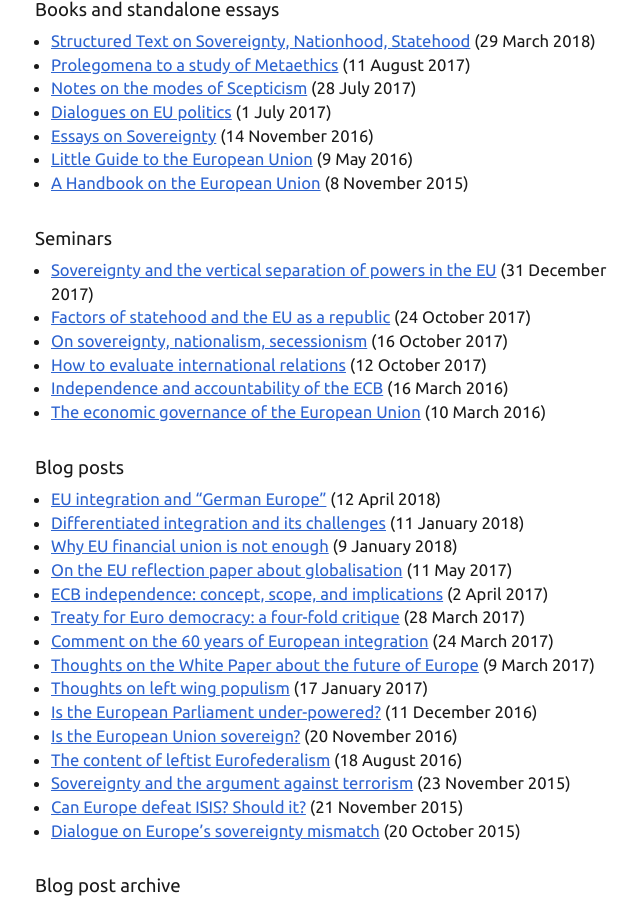
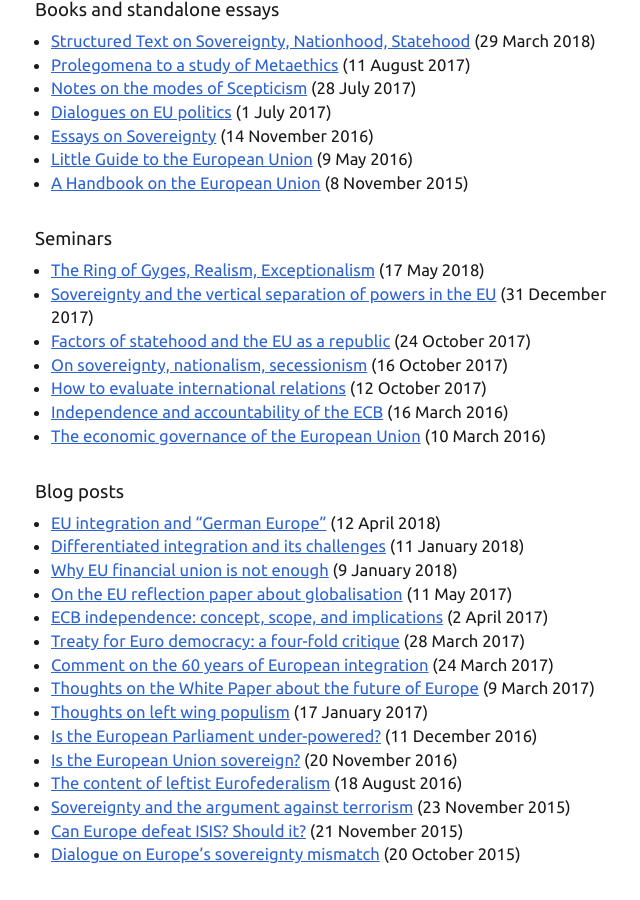
Before and after one commit to protesilaos/protesilaos.github.io, a Jekyll site: the page built from _pages/author.md, in a window 1280 px wide and 900 px high, scrolled down 1080 px. Shown: the whole window, without its empty margins (301-941 px from the left). Built offline with Jekyll 4.4.1, drawn with Linux system fonts in a browser that asks for light colours.

Commit message:
Add latest seminar to list of references

```diff
--- a/_pages/author.md
+++ b/_pages/author.md
@@ -44,6 +44,7 @@
 
 ### Seminars
 
+- [The Ring of Gyges, Realism, Exceptionalism](/seminars/ring-gyges-realism-exceptionalism/) (17 May 2018)
 - [Sovereignty and the vertical separation of powers in the EU](/seminars/sovereignty-eu-federation/) (31 December 2017)
 - [Factors of statehood and the EU as a republic](/seminars/statehood-factors-eu-republic/) (24 October 2017)
 - [On sovereignty, nationalism, secessionism](/seminars/sov-nation-secession/) (16 October 2017)
```
